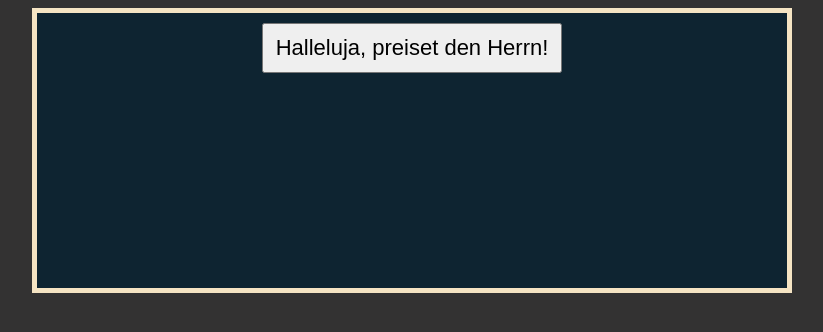
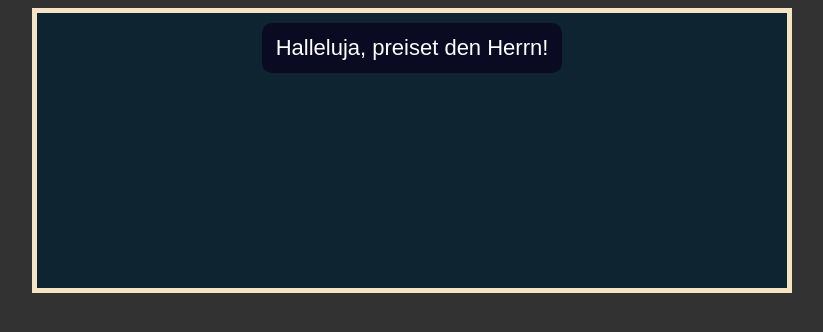
Before and after one commit to fistusquotes/fistusquotes.github.io, a plain HTML site: page index.html in a window 1280 px wide. Shown: the whole page, without its empty margins (228-1051 px from the left). Drawn offline with Linux system fonts and the light colour scheme.

Commit message:
Add files via upload
Changed button styling

```diff
--- a/style.css
+++ b/style.css
@@ -16,9 +16,19 @@ body {
     height: 50px;
     width: 300px;
     font-size: 22px;
-    background-color: #rgb(192, 191, 191);
+    top:50%;
+    background-color:#0a0a23;
+    color: #fff;
+    border:none;
+    border-radius:10px;
 }
 
+#btn:active {
+    outline-color: transparent;
+    outline-style:solid;
+    box-shadow: 0 0 0 4px #5a01a7;
+
+}
 #output {
     margin: 25px auto;
     font-size: 26px;
```
